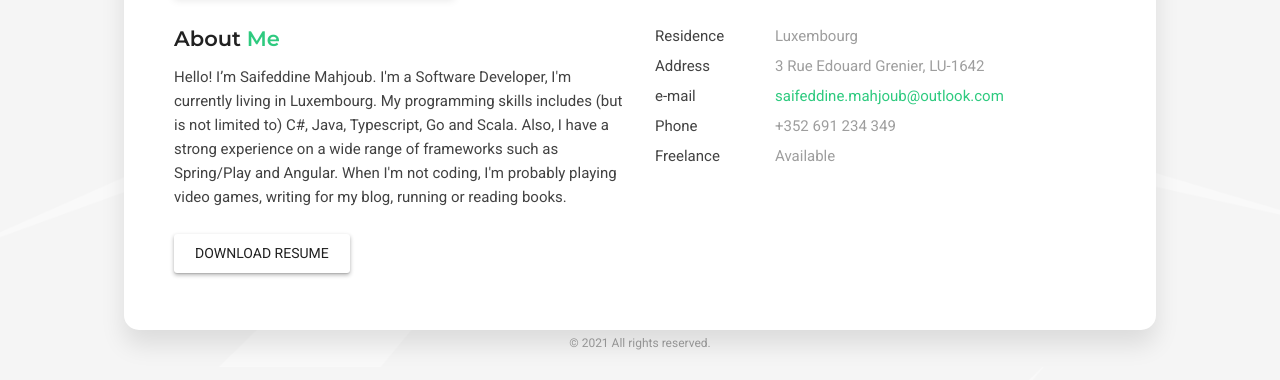
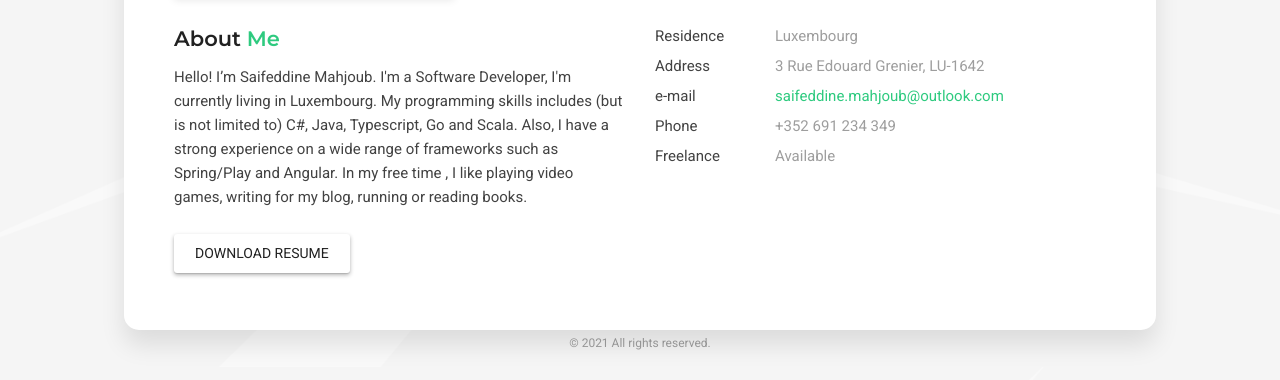
Before and after one commit to smahjoub/smahjoub.github.io, a plain HTML site: page index.html in a window 1280 px wide. Shown: the part 433-813 px from the top of the page. Drawn offline with Linux system fonts and the light colour scheme; some packages are replaced by stand-ins of ours.

Commit message:
fix about section

```diff
--- a/index.html
+++ b/index.html
@@ -123,7 +123,7 @@
                         <div class="block-title">
                           <h3>About <span>Me</span></h3>
                         </div>
-                        <p>Hello! I’m Saifeddine Mahjoub. I'm a Software Developer, I'm currently living in Luxembourg. My programming skills includes (but is not limited to) C#, Java, Typescript, Go and Scala. Also, I have a strong experience on a wide range of frameworks such as Spring/Play and Angular. When I'm not coding, I'm probably playing video games, writing for my blog, running or reading books.</p>
+                        <p>Hello! I’m Saifeddine Mahjoub. I'm a Software Developer, I'm currently living in Luxembourg. My programming skills includes (but is not limited to) C#, Java, Typescript, Go and Scala. Also, I have a strong experience on a wide range of frameworks such as Spring/Play and Angular. In my free time , I like playing video games, writing for my blog, running or reading books.</p>
                       </div>
                       <div class="download-resume">
                         <a href="" class="btn btn-secondary">Download Resume</a>
```
